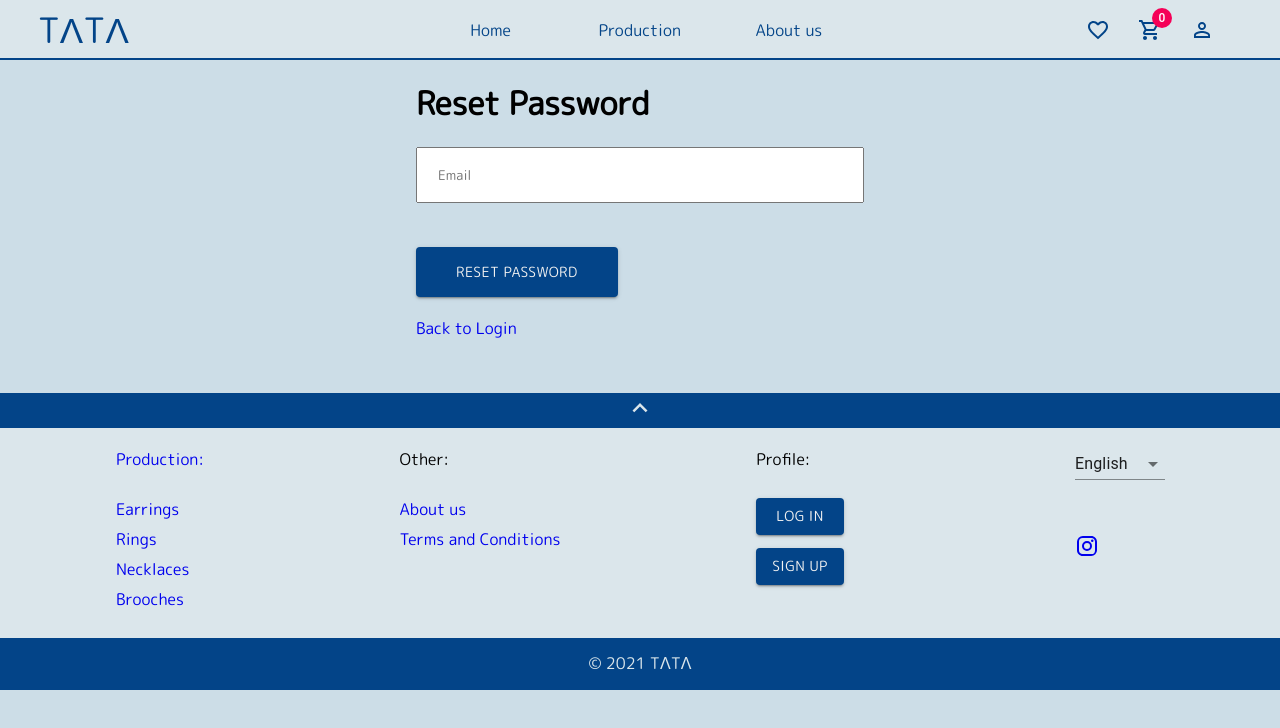
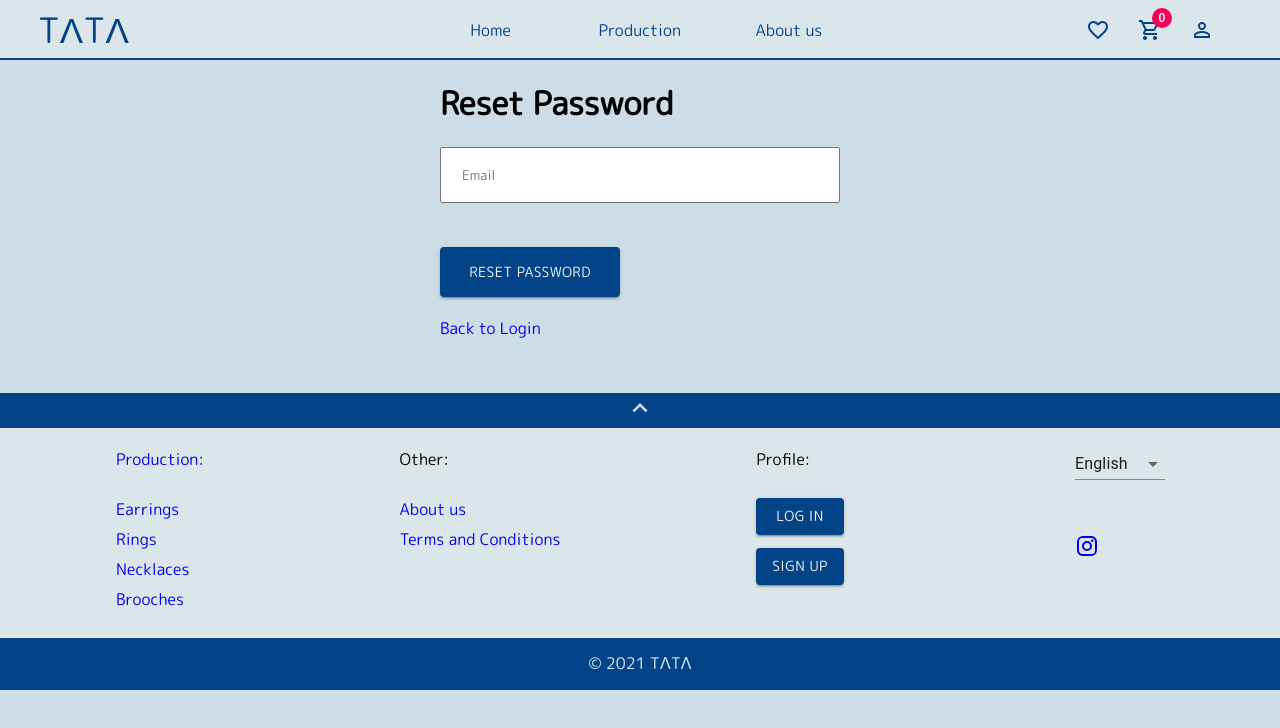
Before and after one commit to Mr-Saba/shopping-website, a React (Create React App) app: page /forgot-password in a window 1280 px wide. Shown: the top 728 px of the page. Built offline with nearby package versions, Linux system fonts and the light colour scheme; no server answers.

Commit message:
input width change in forgot pass

```diff
--- a/src/pages/forgotPass/forgotPass.css
+++ b/src/pages/forgotPass/forgotPass.css
@@ -8,7 +8,7 @@
     align-self: center;
 }
 .forgotPassCenter{
-    width: 35%;
+    width: 400px;
 }
 .forgotPass {
     width: 100%;
```
